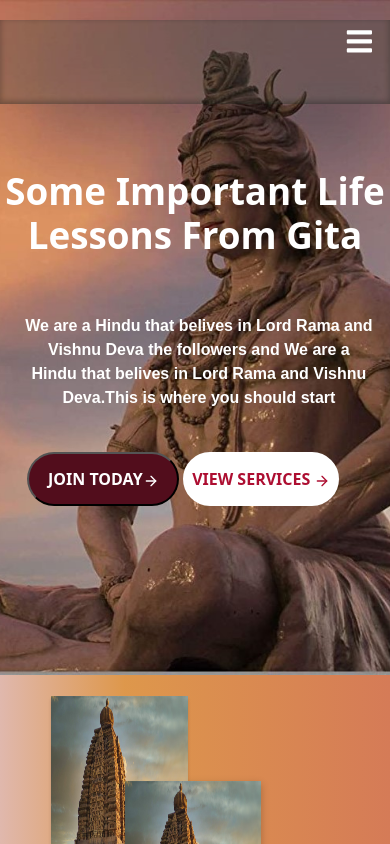
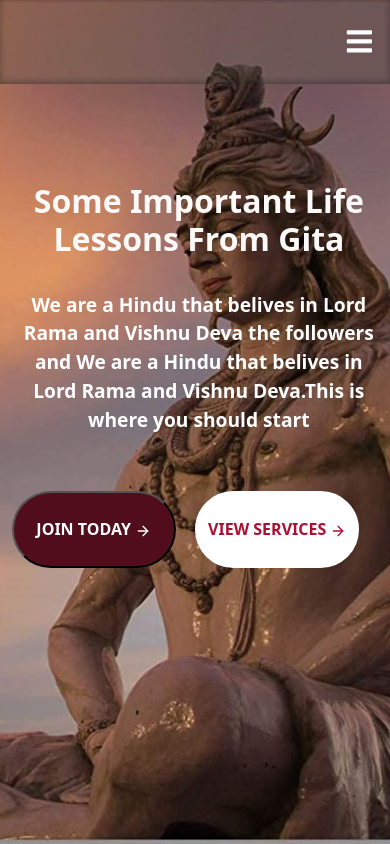
Before and after one commit to Viren-hub/Temple2023, a React (Create React App) app: page / in a window 390 px wide. Shown: the top 844 px of the page. Built offline with nearby package versions, Linux system fonts and the light colour scheme.

Commit message:
Contact and Landpage Created

```diff
--- a/package.json
+++ b/package.json
@@ -12,6 +12,7 @@
     "@testing-library/react": "^13.4.0",
     "@testing-library/user-event": "^13.5.0",
     "aos": "^2.3.4",
+    "boostrap": "^2.0.0",
     "bootstrap": "^5.2.3",
     "font-awesome": "^4.7.0",
     "react": "^18.2.0",
--- a/src/App.js
+++ b/src/App.js
@@ -1,6 +1,6 @@
 
 import './App.css';
-import '../node_modules/bootstrap/dist/css/bootstrap.min.css'
+// import '../node_modules/bootstrap/dist/css/bootstrap min.css'
 import 'bootstrap/dist/js/bootstrap.min.js';
 import React from 'react';
 import Footer from './Components/Footer/Footer';
--- a/src/Components/Contact/Contact.js
+++ b/src/Components/Contact/Contact.js
@@ -39,16 +39,19 @@ export default function Contact() {
           <form className='contact-form'>
               <div className='half'>
              <input type="text"placeholder='First Name'required /><div className='user'><BsPerson/></div>
-             <input type="text"placeholder='Last Name'required/></div><div className='user1'><BsPerson/></div>
+             <input type="text"placeholder='Last Name'required/><div className='user1'><BsPerson/></div>
+             </div>
              <div className='full'>
              <input type="text"placeholder='Subject'required/><div className='sub'><BsPencil/></div>
-             <input type="email"placeholder='Email address'required/></div><div className='mail'><AiOutlineMail/></div>
+             <input type="email"placeholder='Email address'required/><div className='mail'><AiOutlineMail/></div>
+             </div>
              <textarea  placeholder='Enter Message' rows="5" cols="50">
                </textarea>
                <button className='btn4'>GET A QUOTE <FiArrowRight /></button>
           </form>
           </div>
           </div>
+
           <div className='right'>
             <div className='one'>
              <h3>Maha Shivratri</h3><br/>
--- a/src/Components/Header/Header.css
+++ b/src/Components/Header/Header.css
@@ -60,6 +60,7 @@ nav {
 		transition: 1s;
 		transform: translateY(-100vh);
 	}
+
 	.header .nav-btn {
 		visibility: visible;
 		opacity: 1;
@@ -69,7 +70,7 @@ nav {
 	}
 
 	.header .responsive_nav {
-		transform: none;
+		transform:none;
 	}
 
 	nav .nav-close-btn {
--- a/src/Components/Header/Header.js
+++ b/src/Components/Header/Header.js
@@ -6,7 +6,6 @@ import './Header.css';
 
  function Header() {
   const navRef = useRef();
-
 	const showNavbar = () => {
 		navRef.current.classList.toggle("responsive_nav");
 	};
--- a/src/Components/LandPage/LandPage.css
+++ b/src/Components/LandPage/LandPage.css
@@ -4,65 +4,73 @@
     background-image: url(../../assets/god.jpg.crdownload);
     background-size: cover;
     background-repeat: no-repeat;
+}
+.left-one{
+    height: 50%;
+    width: 50vw;
+    margin-top: 10%;
+    padding-left: 14%;
+
+}
+.left-one h1{
+    color: rgb(245, 52, 52);
+    font-size: 3.3rem;
+    font-weight: bold;
+    /* width: 60%; */
+}
+.vleft{
+    height: 25%;
+    width: 95%;
+    display: flex;
+}
+.left-img{
+    height: 35%;
+    width: 8%;
+    /* background-color: rgb(109, 109, 174); */
+    text-align: center;
     position: relative;
+
+    }
+.line4{
+    width: 0vw;
+    height: 5vh;
+    border: 1px solid rgb(125, 39, 72);
+    position: absolute;
+    left: 2%;
+    top: 40%;
 }
-.para{
-    height: 40vh;
-    width: 35vw;
-    font-size:1rem;
-    /* text-align: center; */
+.line5{
+    width: 0vw;
+    height: 9vh;
+    border: 1px solid rgb(125, 39, 72);
     position: absolute;
-    left: 8%;
-    top: 50%;
-    font-family: Arial, Helvetica, sans-serif;
-    color: rgb(7, 1, 19);
-    font-weight:bold;
-    /* border: 2px solid black; */
+    left:27%;
+    top: 2%;
 }
-.line1{
+.line6{
     width: 0vw;
     height: 5vh;
     position: absolute;
-    left: -34px;
-    top: 5%;
+    left: 55%;
+    top: 40%;
     border: 1px solid rgb(125, 39, 72);
 }
-.line2{
-    width: 0vw;
-    height: 9vh;
-    position: absolute;
-    left: -29px;
-    top: 0%;
-    border: 1px solid rgb(125, 39, 72);
+.vleft p{
+    font-size: 1.1rem;
+    font-weight: bold;
+    margin-left:1%;
 }
-.line3{
-    width: 0vw;
-    height: 5vh;
-    position: absolute;
-    left: -24px;
-    top: 5%;
-    border: 1px solid rgb(125, 39, 72);
-}
-.heading h2{
-    height: 40%;
-    width: 35%;
-    position: absolute;
-    left: 6%;
-    top: 30%;
-    font-size:3rem;
-    font-weight: bold;
-    color: red;
-}
-
 .btn1{
-    height: 7%;
-    width: 10%;
+    height: 15%;
+    width: 25%;
     background-color:rgb(82, 13, 28);
     color:white;
     border-radius: 40px;
-    position: absolute;
-    left: 6%;
-    top: 65%;
+    margin-left: 1%;
+    text-align: center;
+    /* position: absolute;
+    left: 15%;
+    top: 65%; */
     font-weight: bold;
 }
 .btn1:hover{
@@ -71,15 +79,16 @@
     border:2px solid rgb(82, 13, 28);;
 }
 .btn2{
-    height: 7%;
-    width: 10%;
+    height: 14%;
+    width: 27%;
     background-color: white;
     color:rgb(173, 14, 49);
     border-radius: 40px;
     border: 2px solid white;
-    position: absolute;
+    margin-left: 5%;
+    /* position: absolute;
     top: 65%;
-    left: 17%;
+    left: 26%;  */
     font-weight: bold;
 }
 .btn2:hover{
@@ -87,31 +96,114 @@
     color: white;
     border: 2px solid white;
 }
+.right-one{
+    height: 50%;
+    width: 50vw;
+    background-color: rgb(67, 200, 91);
+}
 
 @media only  screen and (max-width: 900px) {
     .landpage{
     width: 100vw;
-    height: 80vh;
+    height: 100vh;
     background-image: url(../../assets/mainBg.jpeg);
     background-position: center;
     background-repeat: no-repeat;
-    position: relative;
     }
-    .landpage .para{
+    .left-one{
+        height: 70vh;
+        width: 100vw;
+        padding-left: 2%;
+        margin-top: 25%;
+    }
+    .left-one h1{
+        color: rgb(252, 249, 249);
+        font-size: 2rem;
+        font-weight: bold;
+        text-align: center;
+        /* width: 60%; */
+    }
+    .vleft{
+        height: 30%;
+        width: 95%;
+        /* display: flex; */
+        margin-left: 2%;
+    }
+    .left-img{
+        height: 35%;
+        width: 8%;
+        /* background-color: rgb(109, 109, 174); */
+        text-align: center;
+        position: relative;
+        display: none;
+
+        }
+
+    .vleft p{
+        font-size: 1.2rem;
+        /* font-weight: bold; */
+        text-align: center;
+        color: white;
+    }
+    .btn1{
+        height: 13%;
+        width: 43%;
+        background-color:rgb(82, 13, 28);
+        color:white;
+        border-radius: 40px;
+        margin-top: 6%;
+        /* position: absolute;
+        left: 5%;
+        top: 62%; */
+        font-weight: bold;
+    }
+    .btn1:hover{
+        background-color: white;
+        color:rgb(173, 14, 49);
+        border:2px solid rgb(82, 13, 28);;
+    }
+    .btn2{
+        height: 13%;
+        width: 43%;
+        background-color: white;
+        color:rgb(173, 14, 49);
+        border-radius: 40px;
+        border: 2px solid white;
+        margin-top: 6%;
+
+        /* position: absolute;
+        top: 62%;
+        left: 50%;  */
+        text-align: center;
+        font-weight: bold;
+    }
+    .btn2:hover{
+        background-color:rgb(82, 13, 28) ;
+        color: white;
+        border: 2px solid white;
+    }
+    /* .right-one{
+        height: 50%;
+        width: 50vw;
+        background-color: rgb(67, 200, 91);
+        display: none;
+    }  */
+
+    /* .landpage .para{
         height: 10%;
         width: 90%;
         font-size:1rem;
         position: absolute;
         left: 6%;
-        top: 45%;
+        top: 45%; */
         /* color: rgb(245, 11, 11); */
-        color:white;
+        /* color:white;
 
         font-weight: bold;
         font-family: Arial, Helvetica, sans-serif;
         text-align: center;
-    }
-    .line1{
+    } */
+    /* .line1{
         width: 0vw;
         height: 5vh;
         position: absolute;
@@ -149,7 +241,7 @@
         font-size:2.3rem;
         font-weight: bold;
         /* color: rgb(245, 11, 11); */
-        color:white;
+        /* color:white;
         text-align: center;
     }
     .btn1{
@@ -184,5 +276,5 @@
         background-color:rgb(82, 13, 28) ;
         color: white;
         border: 2px solid white;
-    }
+    }  */
 }
--- a/src/Components/LandPage/LandPage.js
+++ b/src/Components/LandPage/LandPage.js
@@ -8,31 +8,35 @@ function LandPage() {
 
   return (
 
+
   <div className='landpage'>
-    <div className='heading'>
-
-    <h2>Some Important Life Lessons From Gita</h2>
-</div><div className='para'>
+    <div className='nav'>
+    <Header />
+      </div>
+      {/* <div className='main-div'> */}
+      <div className='left-one'>
+      <h1>Some Important Life Lessons From Gita</h1><br/>
+      <div className='vleft'>
+      <div className='left-img'>
+      <img className='line4'alt=''/>
+        <img className='line5'alt=''/>
+        <img className='line6'alt=''/>
+        </div>
         <p>
-        <img className='line1'alt=''/>
-        <img className='line2'alt=''/>
-        <img className='line3'alt=''/>
-
       We are a Hindu that belives in Lord Rama and Vishnu Deva the followers
          and We are a Hindu that belives in Lord Rama and Vishnu Deva.This is where
-        you should start
-      </p>
+        you should start</p>
         </div>
       <button className="btn1">
-            JOIN TODAY<FiArrowRight />
+            JOIN TODAY        <FiArrowRight />
           </button>
-           <button className='btn2'>
-            VIEW SERVICES        <FiArrowRight/>
+          <button className="btn2">
+             VIEW SERVICES         <FiArrowRight />
           </button>
-          <Header />
+          </div>
+          </div>
+  //  </div>
 
-    </div>
-  // </div>
   )
 }
 
```
Also changed, not shown: src/Components/Contact/Contact.css (+84 -162 lines), 1 other file (tests, documents, lock files or other folders). Lines whose indentation alone changed are shown as unchanged.
